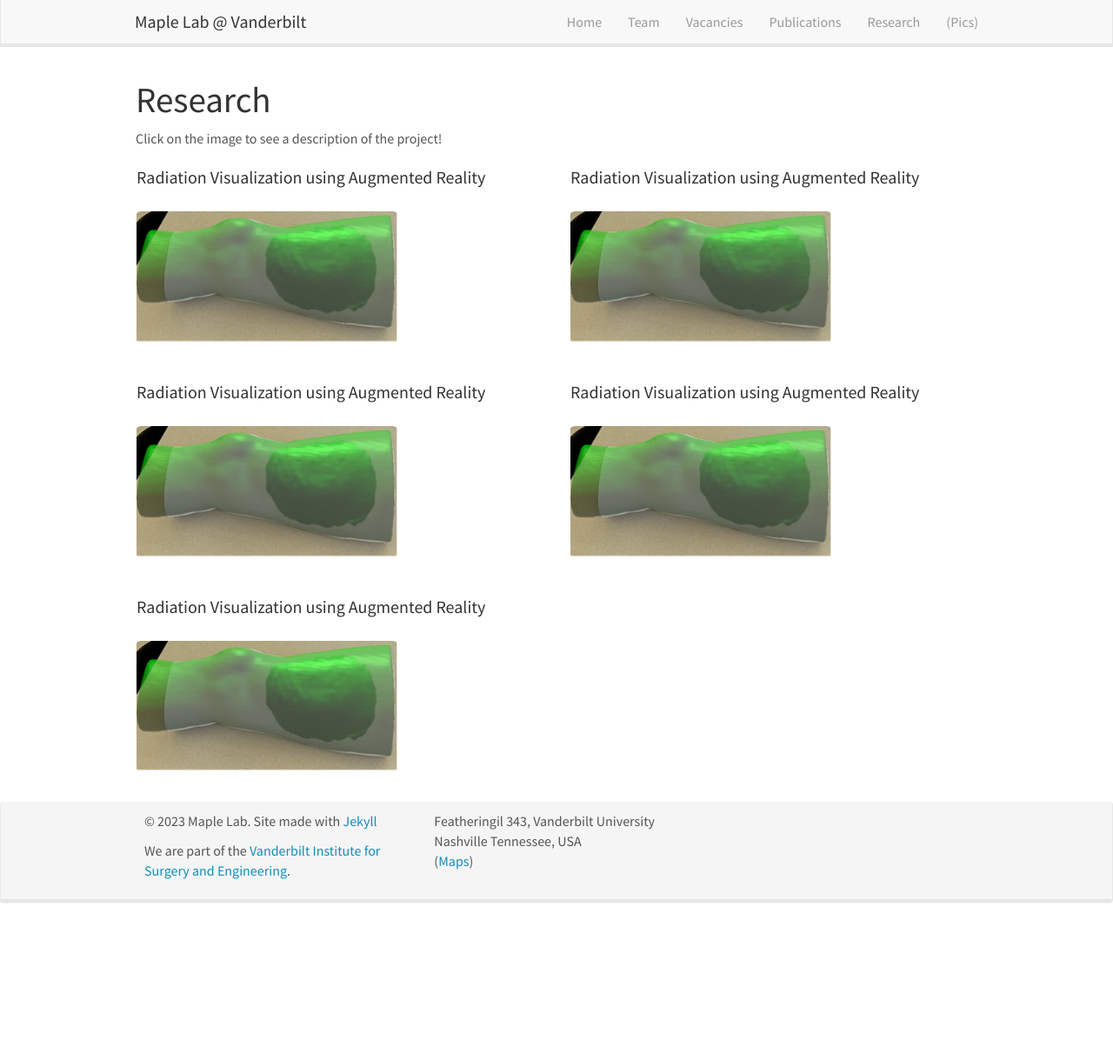
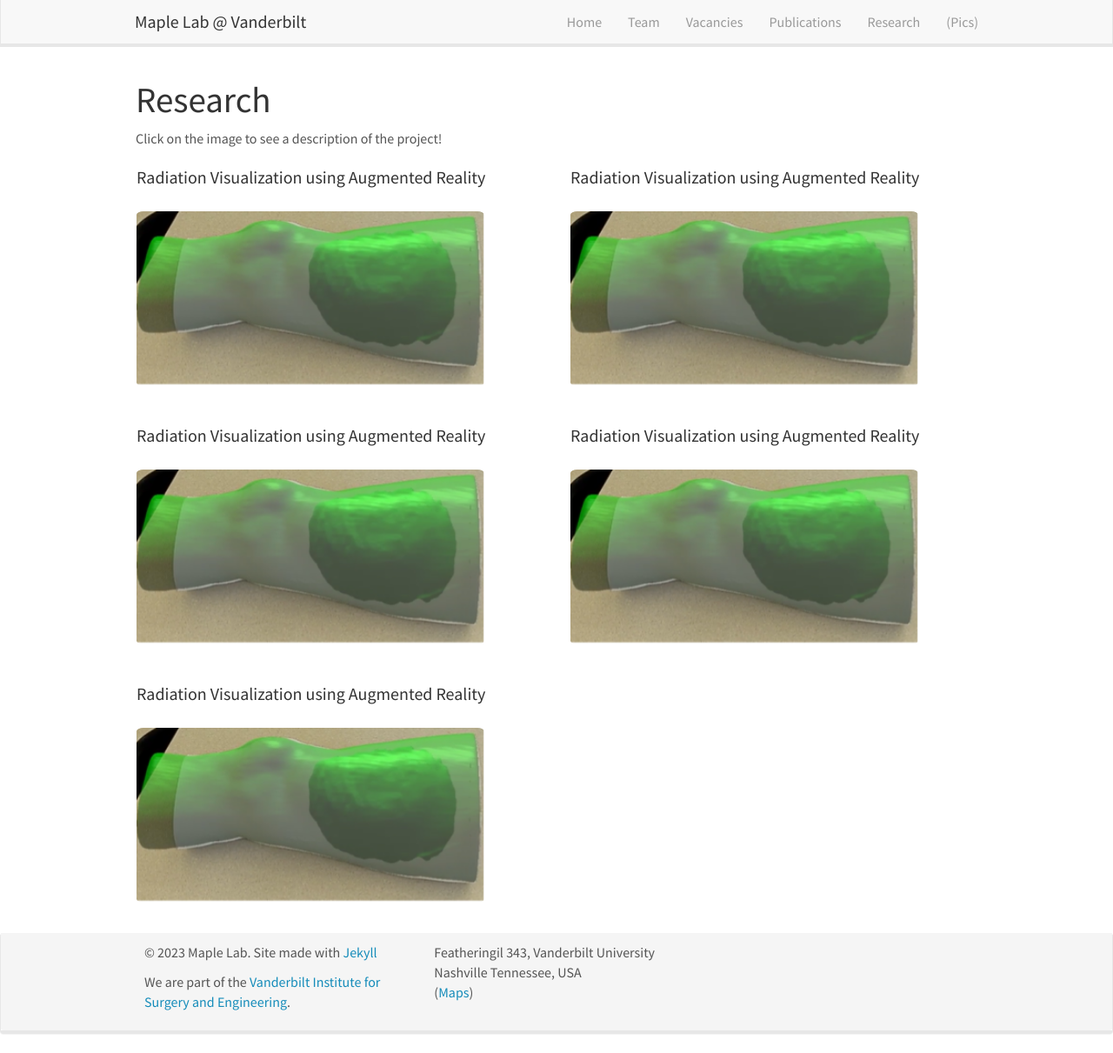
Before and after one commit to vu-maple-lab/vu-maple-lab.github.io, a Jekyll site: the page built from research.md, in a window 1280 px wide and 1211 px high. Shown: the whole window at 87% size. Built offline with Jekyll 4.4.1, drawn with Linux system fonts in a browser that asks for light colours; nearby versions of some CDN libraries.

Commit message:
try this 11

```diff
--- a/research.md
+++ b/research.md
@@ -12,35 +12,35 @@ Click on the image to see a description of the project!
 <div class="col-sm-6 clearfix">
   <h4>Radiation Visualization using Augmented Reality</h4>
   <a href="{{ site.url }}{{ site.baseurl }}/research/sarcoma" title="Sarcoma">
-    <img src="{{ site.url }}{{ site.baseurl }}/images/researchpic/sarcoma.png" alt="sarcoma_img" style="width: 300px"/>
+    <img src="{{ site.url }}{{ site.baseurl }}/images/researchpic/sarcoma.png" alt="sarcoma_img" style="width: 400px"/>
   </a>
 </div>
 
 <div class="col-sm-6 clearfix">
   <h4>Radiation Visualization using Augmented Reality</h4>
   <a href="{{ site.url }}{{ site.baseurl }}/research/sarcoma" title="Sarcoma">
-    <img src="{{ site.url }}{{ site.baseurl }}/images/researchpic/sarcoma.png" alt="sarcoma_img" style="width: 300px"/>
+    <img src="{{ site.url }}{{ site.baseurl }}/images/researchpic/sarcoma.png" alt="sarcoma_img" style="width: 400px"/>
   </a>
 </div>
 
 <div class="col-sm-6 clearfix">
  <h4>Radiation Visualization using Augmented Reality</h4>
   <a href="{{ site.url }}{{ site.baseurl }}/research/sarcoma" title="Sarcoma">
-    <img src="{{ site.url }}{{ site.baseurl }}/images/researchpic/sarcoma.png" alt="sarcoma_img" style="width: 300px"/>
+    <img src="{{ site.url }}{{ site.baseurl }}/images/researchpic/sarcoma.png" alt="sarcoma_img" style="width: 400px"/>
   </a>
 </div>
 
 <div class="col-sm-6 clearfix">
   <h4>Radiation Visualization using Augmented Reality</h4>
   <a href="{{ site.url }}{{ site.baseurl }}/research/sarcoma" title="Sarcoma">
-    <img src="{{ site.url }}{{ site.baseurl }}/images/researchpic/sarcoma.png" alt="sarcoma_img" style="width: 300px"/>
+    <img src="{{ site.url }}{{ site.baseurl }}/images/researchpic/sarcoma.png" alt="sarcoma_img" style="width: 400px"/>
   </a>
 </div>
 
 <div class="col-sm-6 clearfix">
   <h4>Radiation Visualization using Augmented Reality</h4>
   <a href="{{ site.url }}{{ site.baseurl }}/research/sarcoma" title="Sarcoma">
-    <img src="{{ site.url }}{{ site.baseurl }}/images/researchpic/sarcoma.png" alt="sarcoma_img" style="width: 300px"/>
+    <img src="{{ site.url }}{{ site.baseurl }}/images/researchpic/sarcoma.png" alt="sarcoma_img" style="width: 400px"/>
   </a>
 </div>
 
```
